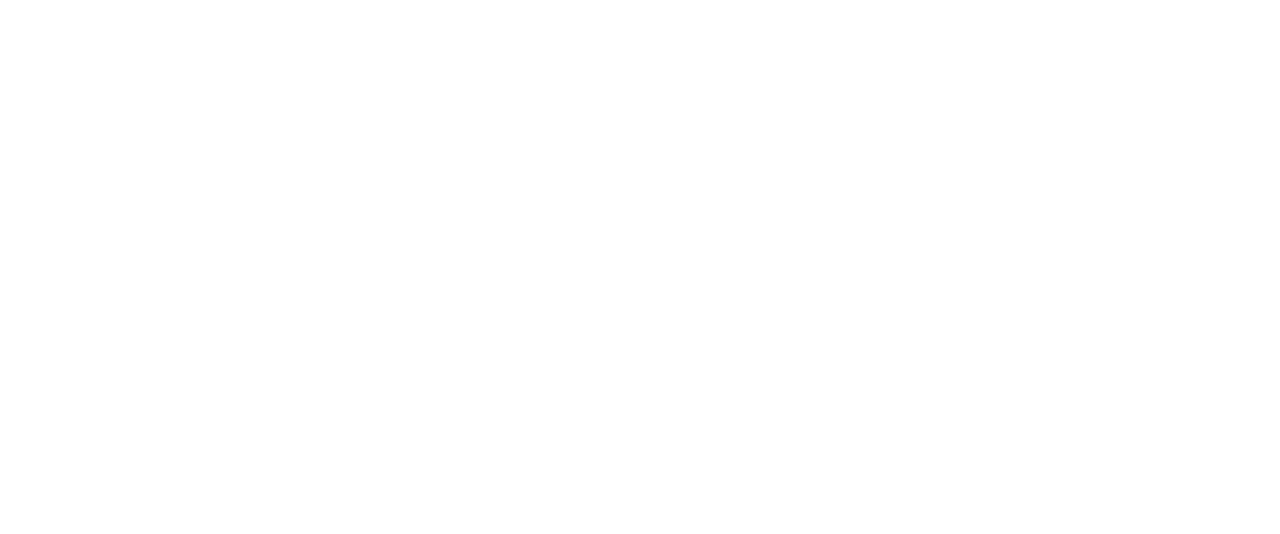
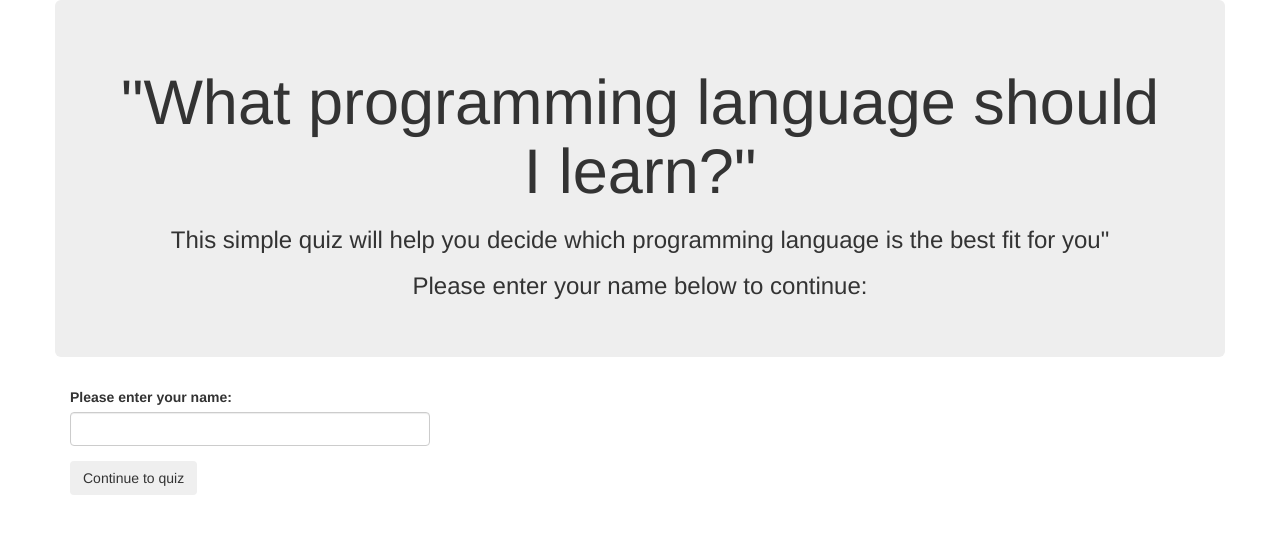
Before and after one commit to joe-kramer/track-suggester, a plain HTML site: page index.html in a window 1280 px wide. Drawn offline with nearby package versions, Linux system fonts and the light colour scheme.

Commit message:
Setup intro page with title and input box for user to enter name

```diff
--- a/css/styles.css
+++ b/css/styles.css
@@ -0,0 +1,4 @@
+.introPage {
+  text-align: center;
+
+}
--- a/index.html
+++ b/index.html
@@ -9,6 +9,26 @@
     <link rel="stylesheet" href="css/styles.css" type="text/css">
   </head>
   <body>
+    <div class="container">
+      <div class="row jumbotron introPage">
+        <h1>"What programming language should I learn?"</h1>
+        <h3>This simple quiz will help you decide which programming language is the best fit for you"</h3>
+        <h3>Please enter your name below to continue:</h3>
+      </div>
+      <div class="row">
+        <div class="col-lg-4">
+          <form id="formOne">
+            <div class="form-group">
+              <label for="name">Please enter your name:</label>
+              <input id="name" class="form-control" type="text">
+            </div>
 
+            <button type="submit" class="btn">Continue to quiz</button>
+          </form>
+        </div>
+      </div>
+
+
+    </div>
   </body>
 </html>
```
Also changed, not shown: img/background.jpeg (added).
